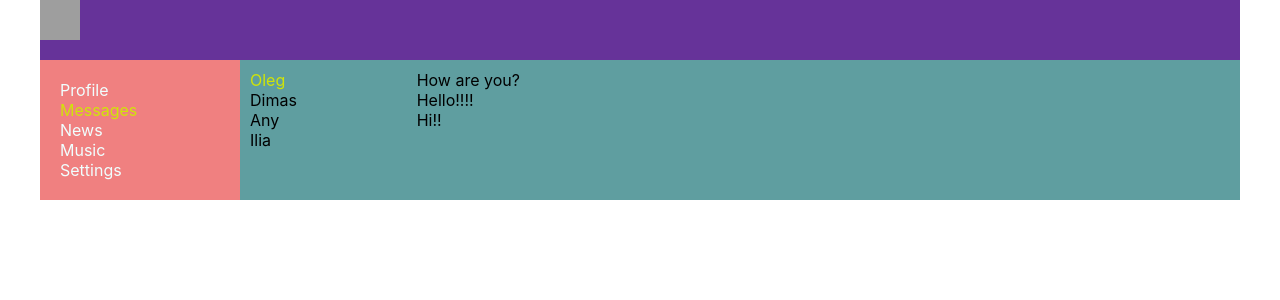
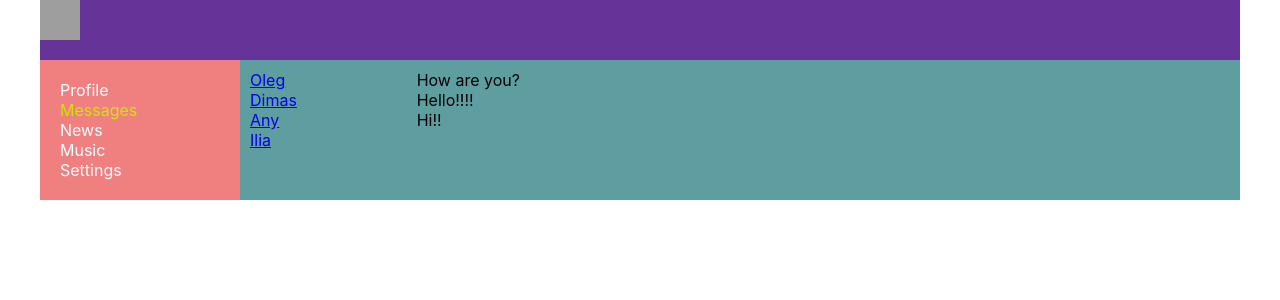
Before and after one commit to Olehgan/social-network, a React (Create React App) app: page /dialogs in a window 1280 px wide. Shown: the top 300 px of the page. Built offline with nearby package versions, Linux system fonts and the light colour scheme; grey boxes are pictures that could not be loaded.

Commit message:
changed component Dialog

```diff
--- a/src/component/Dialogs/Dialogs.tsx
+++ b/src/component/Dialogs/Dialogs.tsx
@@ -1,21 +1,23 @@
 import React from "react";
 import s from './Dialogs.module.css'
+import {NavLink} from "react-router-dom";
 
 export const Dialogs = () => {
     return (
         <div className={s.dialogs}>
             <div className={s.dialogItems}>
                 <div className={s.dialog +' '+ s.active}>
-                    Oleg
+                  <NavLink to={'/dialogs'} >Oleg</NavLink>
                 </div>
                 <div className={s.dialog}>
-                    Dimas
+                    <NavLink to={'/dialogs'} >Dimas</NavLink>
                 </div>
                 <div className={s.dialog}>
-                    Any
+                    <NavLink to={'/dialogs'} >Any</NavLink>
+
                 </div>
                 <div className={s.dialog}>
-                    Ilia
+                    <NavLink to={'/dialogs'} > Ilia</NavLink>
                 </div>
             </div>
                 <div className={s.messages}>
```
